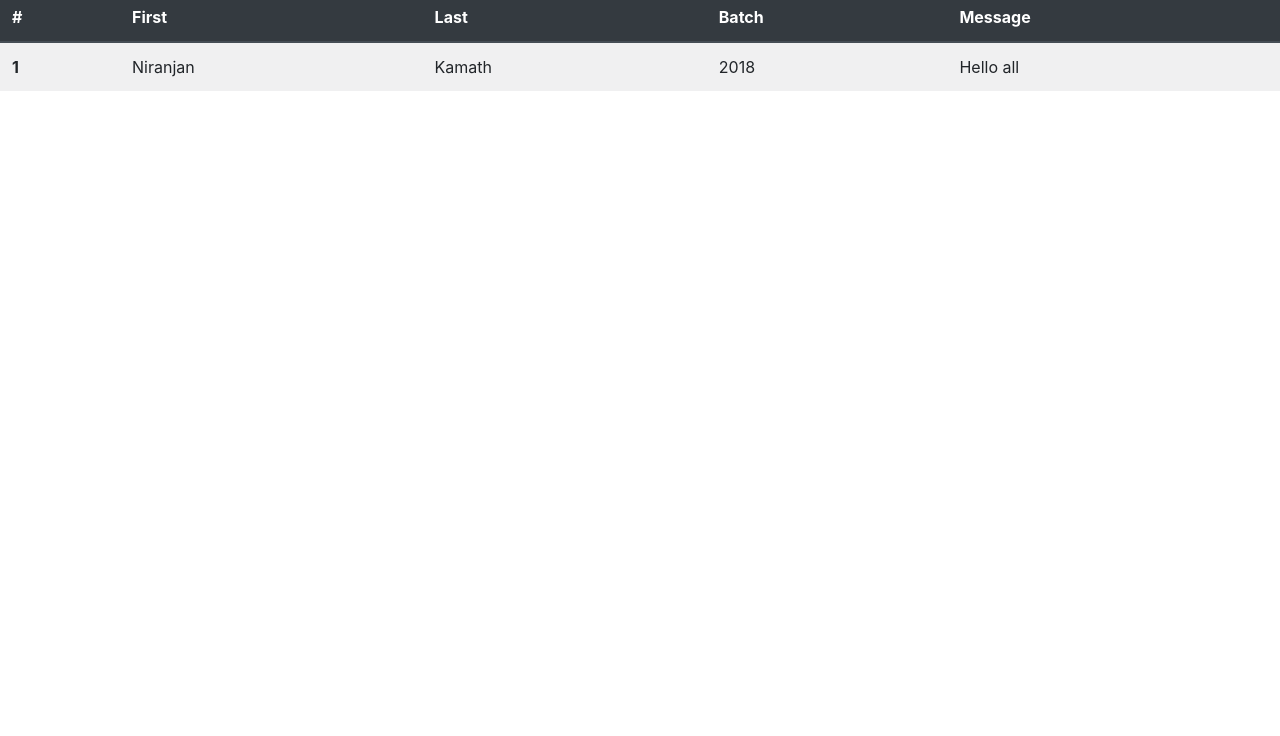
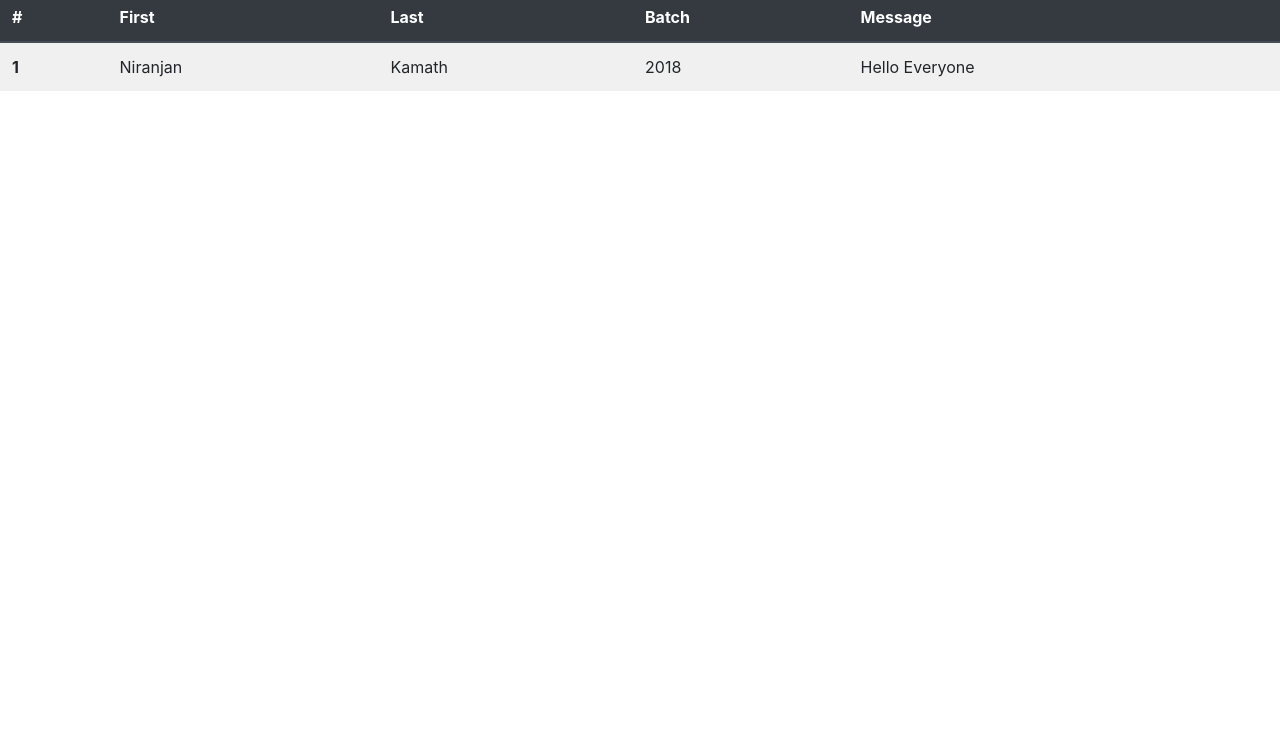
Before and after one commit to venkateshprabhu2/gitsession, a plain HTML site: page myfiles/nk_template.html in a window 1280 px wide. Shown: the part 64-800 px from the top of the page. Drawn offline with nearby package versions, Linux system fonts and the light colour scheme.

Commit message:
myfiles/nk_template.html

```diff
--- a/myfiles/nk_template.html
+++ b/myfiles/nk_template.html
@@ -30,7 +30,7 @@
       <td>Niranjan</td>
       <td>Kamath</td>
       <td>2018</td>
-      <td>Hello all</td>
+      <td>Hello Everyone</td>
     </tr>
   </tbody>
 </table>
```
